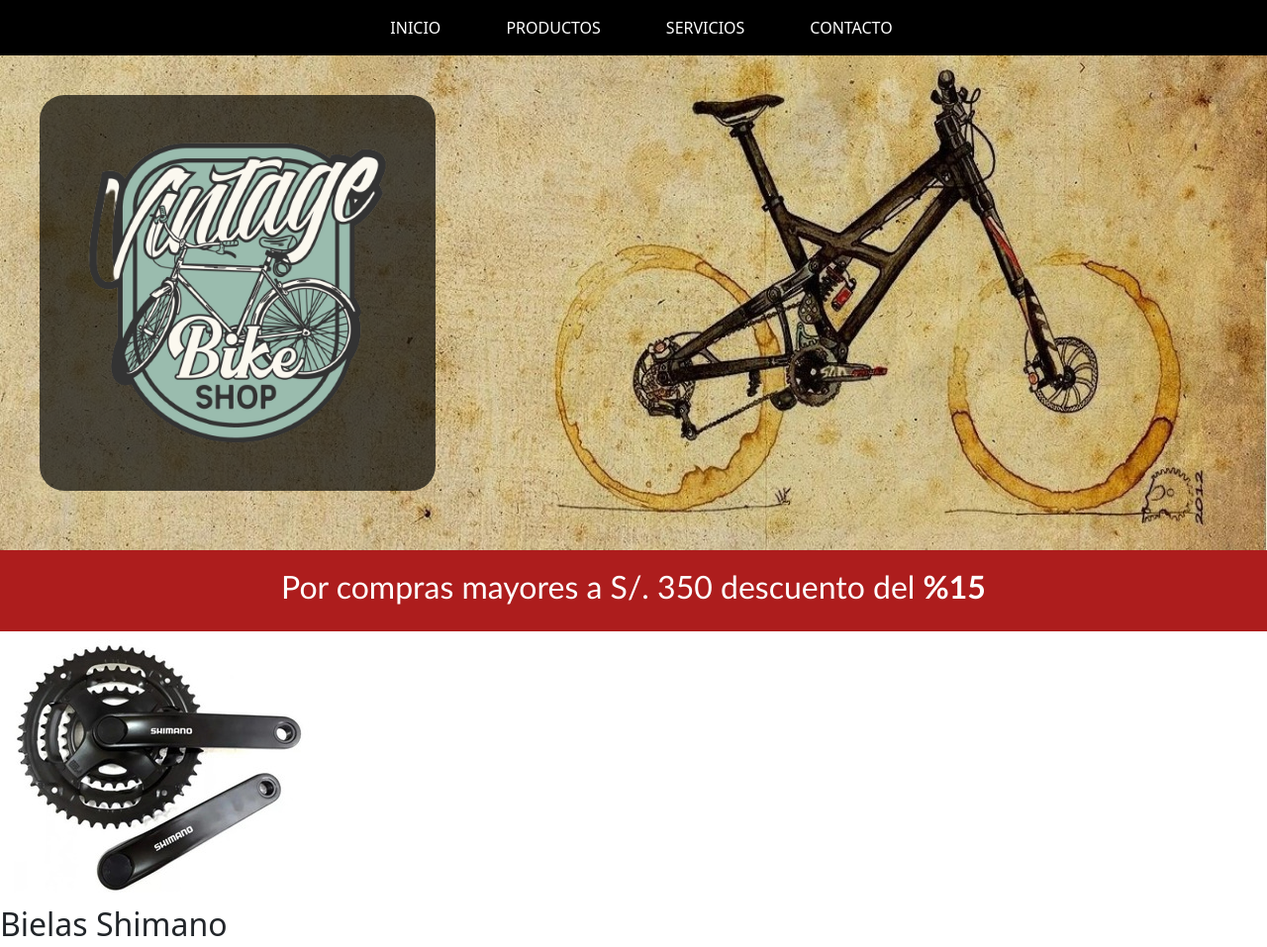
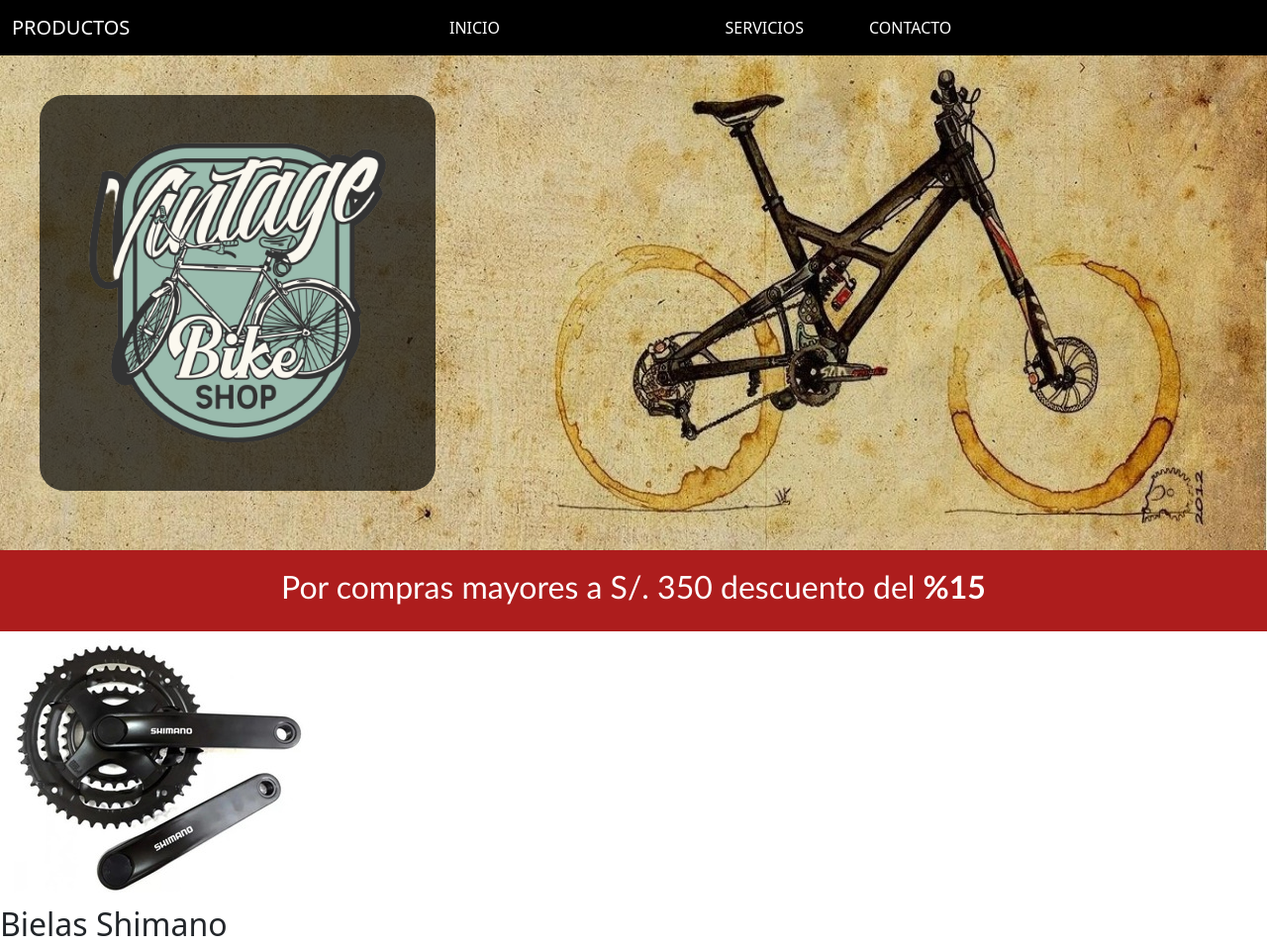
Before and after one commit to LuisCondori98/Vintage-Bike, a plain HTML site: page pages/productos.html in a window 1280 px wide. Shown: the top 957 px of the page at 99% size. Drawn offline with nearby package versions, Linux system fonts and the light colour scheme.

Commit message:
cambiando estilos

```diff
--- a/pages/productos.html
+++ b/pages/productos.html
@@ -13,7 +13,7 @@
     <header>
         <nav class="navbar navbar-expand-lg">
             <div class="container-fluid">
-              <a class="navbar-brand" href=""></a>
+              <a class="navbar-brand" href="">PRODUCTOS</a>
               <button class="navbar-toggler bg-white" type="button" data-bs-toggle="collapse" data-bs-target="#navbarNav" aria-controls="navbarNav" aria-expanded="false" aria-label="Toggle navigation">
                 <span class="navbar-toggler-icon"></span>
               </button>
@@ -23,7 +23,7 @@
                     <a class="nav-link" href="../index.html">INICIO</a>
                   </li>
                   <li class="nav-item">
-                    <a class="nav-link" href="../pages/productos.html">PRODUCTOS</a>
+                    <a class="nav-link active" aria-current="page" href="../pages/productos.html">PRODUCTOS</a>
                   </li>
                   <li class="nav-item">
                     <a class="nav-link" href="../pages/servicios.html">SERVICIOS</a>
```
Also changed, not shown: index.html (+2 -2 lines), pages/servicios.html (+2 -2 lines).
